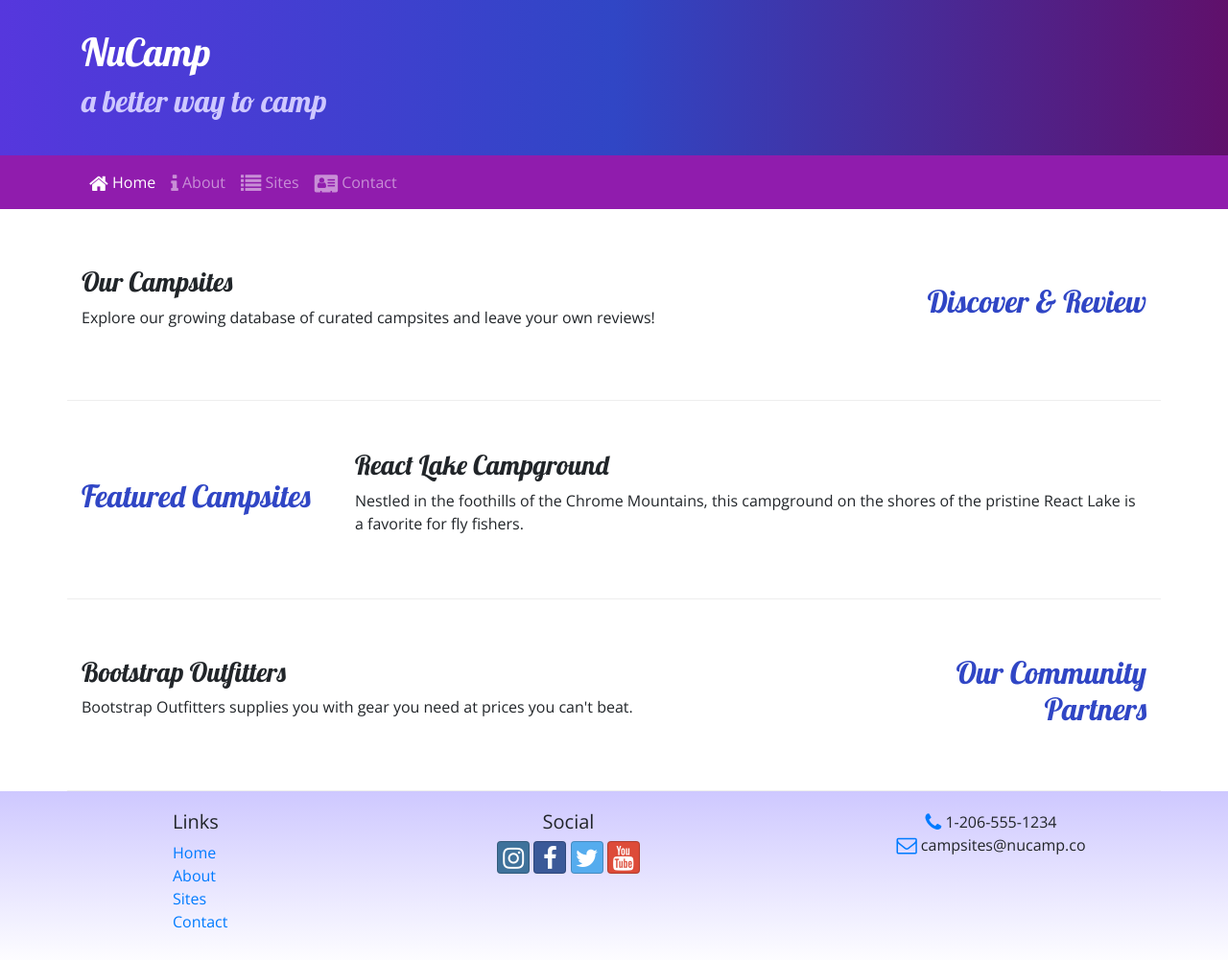
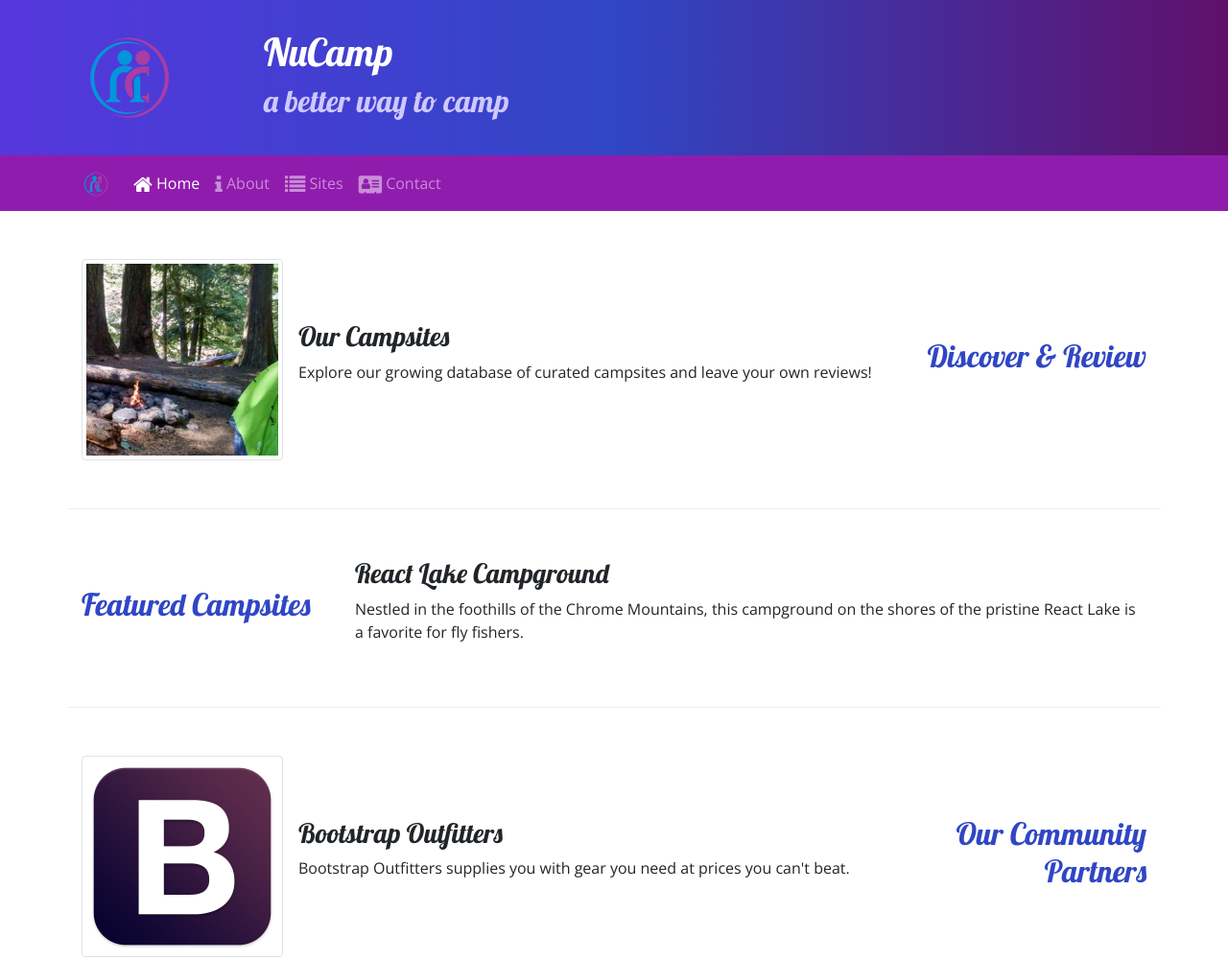
Before and after one commit to Hunaruna/git-test, a website: page index.html in a window 1280 px wide. Shown: the top 1001 px of the page at 96% size. Drawn offline with nearby package versions, Linux system fonts and the light colour scheme.

Commit message:
Images and Media

```diff
--- a/index.html
+++ b/index.html
@@ -22,6 +22,9 @@
     <header class="jumbotron jumbotron-fluid">
         <div class="container">
             <div class="row">
+                <div class="col-4 col-sm-3 col-md-2 align-self-center">
+                    <img src="img/logo.png" class="img-fluid" />
+                </div>
                 <div class="col">
                     <h1>NuCamp</h1>
                     <h2>a better way to camp</h2>
@@ -32,7 +35,8 @@
 
     <nav class="navbar navbar-expand-sm navbar-dark sticky top">
         <div class="container">
-            <button class="navbar-toggler ml-auto" type="button" data-toggle="collapse" data-target="#nucampNavbar">
+            <a class="navbar-brand" href="#"><img src="img/logo.png" height="30" width="30" /></a>
+            <button class="navbar-toggler" type="button" data-toggle="collapse" data-target="#nucampNavbar">
                 <span class="navbar-toggler-icon"></span>
             </button>
             <div class="collapse navbar-collapse" id="nucampNavbar">
@@ -52,8 +56,13 @@
                 <h2 class="text-sm-right">Discover & Review</h2>
             </div>
             <div class="col">
-                <h3>Our Campsites</h3>
-                <p class="d-none d-sm-block">Explore our growing database of curated campsites and leave your own reviews!</p>
+                <div class="media">
+                    <img class="d-flex mr-3 img-thumbnail" src="img/breadcrumb-trail-thumb.jpg" alt="Breadcrumb Trail" />
+                    <div class="media-body align-self-center">
+                        <h3>Our Campsites</h3>
+                        <p class="d-none d-sm-block">Explore our growing database of curated campsites and leave your own reviews!</p>
+                    </div>
+                </div>
             </div>
         </div>
 
@@ -72,8 +81,13 @@
                 <h2 class="text-sm-right">Our Community Partners</h2>
             </div>
             <div class="col">
-                <h3>Bootstrap Outfitters</h3>
-                <p class="d-none d-sm-block">Bootstrap Outfitters supplies you with gear you need at prices you can't beat.</p>
+                <div class="media">
+                    <img class="d-flex mr-3 img-thumbnail" src="img/bootstrap-thumb.png" alt="Bootstrap Outfitters" />
+                    <div class="media-body align-self-center">
+                        <h3>Bootstrap Outfitters</h3>
+                        <p class="d-none d-sm-block">Bootstrap Outfitters supplies you with gear you need at prices you can't beat.</p>
+                    </div>
+                </div>
             </div>
         </div>
     </div>
@@ -98,8 +112,8 @@
                     <a class="btn btn-social-icon btn-google" href="http://youtube.com/"><i class="fa fa-youtube"></i></a>
                 </div>
                 <div class="col-sm-4 text-center">
-                    <a role="button" class="btn btn-link" href="tel:+12065551234"></a><i class="fa fa-phone fa-lg text-primary"></i> 1-206-555-1234<br />
-                    <a role="button" class="btn btn-link" href="mailto:campsites@nucamp.co"></a><i class="fa fa-envelope-o fa-lg text-primary"></i> campsites@nucamp.co
+                    <a role="button" class="btn btn-link" href="tel:+12065551234"></a><i class="fa fa-phone fa-lg text-primary"></i> 1-206-555-1234
+                    <a role="button" class="btn btn-link" href="mailto:campsites@nucamp.co"></a><i class="fa fa-envelope-o fa-lg text-primary"></i> campsites@nucamp.com
                 </div>
             </div>
         </div>
```
Also changed, not shown: aboutus.html (+7 -3 lines), contactus.html (+7 -3 lines), img/bootstrap-thumb.png (added), img/breadcrumb-trail-thumb.jpg (added), img/breadcrumb-trail.jpg (added), img/chrome-river-thumb.jpg (added), img/chrome-river.jpg (added), img/logo.png (added), img/react-lake-thumb.jpg (added), img/react-lake.jpg (added).
